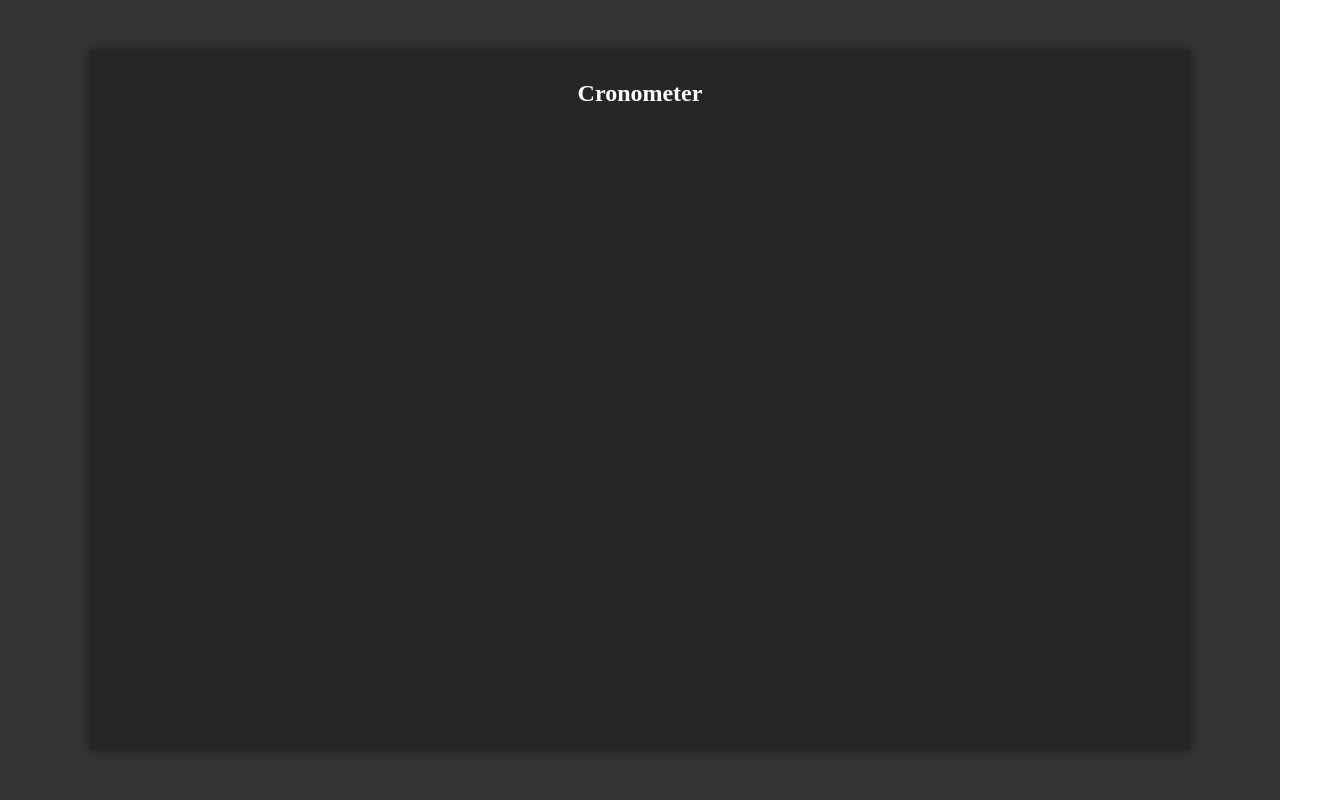
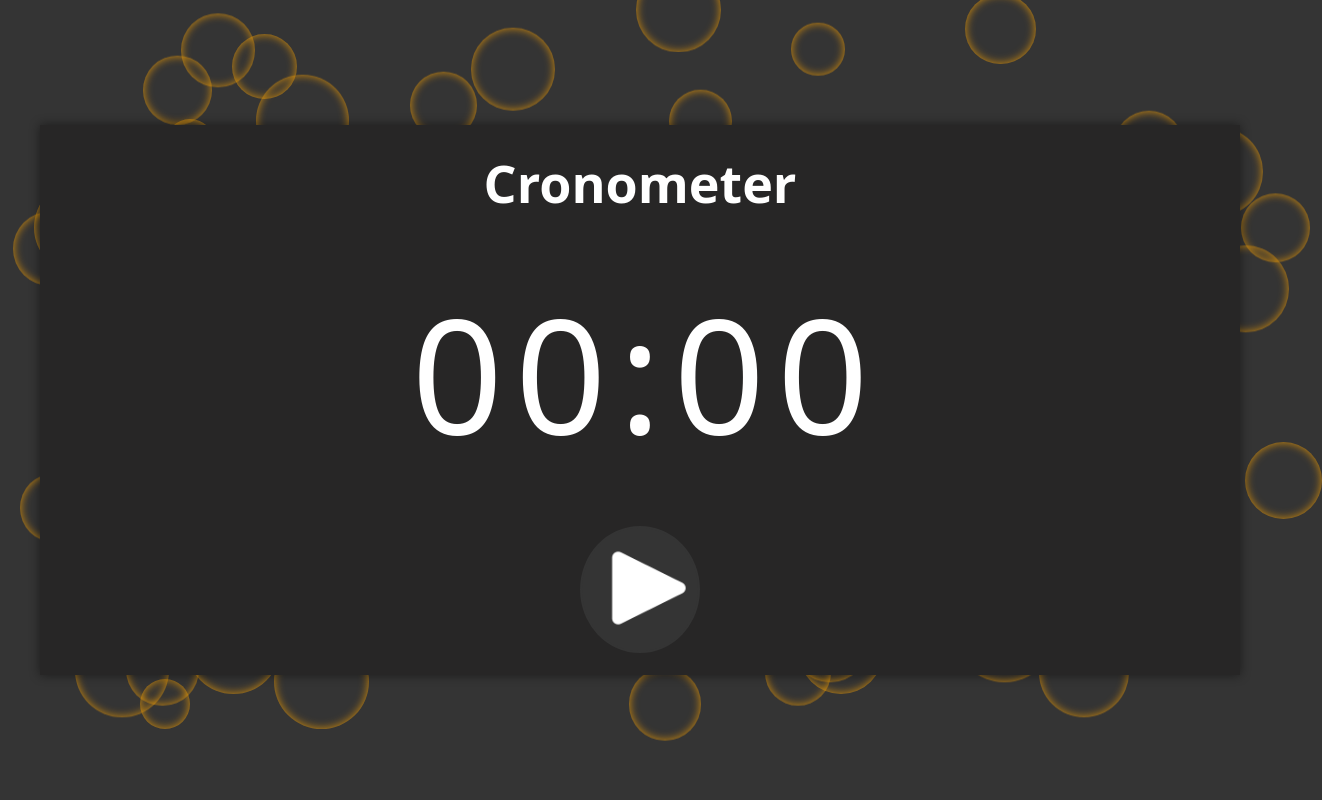
Before and after one commit to davi-lucciola/ClockApp, a React (Vite) app: page / in a window 1280 px wide. Shown: the whole page, 1322 px wide, since content can reach past the window. Built offline with nearby package versions, Linux system fonts and the light colour scheme.

Commit message:
feat: layout inicial do cronometro + orange bubble animation

```diff
--- a/index.html
+++ b/index.html
@@ -8,6 +8,7 @@
   </head>
   <body>
     <div id="root"></div>
+    <div id="bubbles"></div>
     <script type="module" src="/src/main.jsx"></script>
   </body>
 </html>
--- /dev/null
+++ b/src/components/Bubble/index.jsx
@@ -0,0 +1,10 @@
+export const Bubble = () => {
+    const bubbleRadius = Math.random() * 50;
+    const bubble = document.createElement('span');
+
+    bubble.className = 'bubble'
+    bubble.style.width = 50 + bubbleRadius + 'px';
+    bubble.style.height = 50 + bubbleRadius + 'px';
+    bubble.style.left = Math.random() * (innerWidth - 20) + 'px';
+    return bubble;
+}
--- /dev/null
+++ b/src/components/Button/index.jsx
@@ -0,0 +1,7 @@
+export const Button = ({ onClick, content, className }) => {
+    return (
+        <button onClick={onClick} className={className}>
+            {content}
+        </button>
+    )
+}
--- a/src/components/Visor/index.jsx
+++ b/src/components/Visor/index.jsx
@@ -0,0 +1,13 @@
+import './style.css'
+
+export const Visor = () => {
+    return (
+        <div className="visor">
+            <span>0</span>
+            <span>0</span>
+            <span>:</span>
+            <span>0</span>
+            <span>0</span>
+        </div>
+    )
+}
--- a/src/components/Visor/style.css
+++ b/src/components/Visor/style.css
@@ -0,0 +1,11 @@
+.visor {
+  display: flex;
+  align-items: center;
+  gap: 12px;
+  cursor: default;
+}
+
+.visor span {
+  font-size: 10rem;
+  font-family: var(--modern-font);
+}
--- a/src/main.jsx
+++ b/src/main.jsx
@@ -1,11 +1,19 @@
 import React from 'react'
 import ReactDOM from 'react-dom/client'
 import { App } from './templates/App'
+import { Bubble } from './components/Bubble'
 import './styles/global-styles.css'
 
 
-ReactDOM.createRoot(document.getElementById('root')).render(
-  <React.StrictMode>
-    <App />
-  </React.StrictMode>,
-)
+const Root = document.getElementById('root');
+const bubbles = document.getElementById('bubbles')
+
+export const createBubbles = () => {
+  const bubble = Bubble();
+  bubbles.appendChild(bubble);
+  setTimeout(() => bubble.remove(), 8000)
+}
+
+setInterval(createBubbles, 100);
+
+ReactDOM.createRoot(Root).render(<App/>);
--- a/src/styles/global-styles.css
+++ b/src/styles/global-styles.css
@@ -1,21 +1,68 @@
+:root {
+  --modern-font: system-ui, -apple-system, BlinkMacSystemFont, "Segoe UI",
+    Roboto, Oxygen, Ubuntu, Cantarell, "Open Sans", "Helvetica Neue", sans-serif;
+}
+
 * {
   margin: 0;
   padding: 0;
   box-sizing: border-box;
 }
 
+html {
+  overflow: hidden;
+}
+
+body {
+  display: flex;
+  justify-content: center;
+  background-color: rgb(52, 52, 52);
+}
+
 #root {
+  width: 100vw;
+  height: 100vh;
   display: flex;
-  width: 100vw;
+  justify-content: center;
+  align-items: center;
+  max-width: 1366px;
   height: 100vh;
   color: #fff;
   background-color: rgb(52, 52, 52);
-  padding: 50px 90px;
+}
+
+#bubbles {
+  position: absolute;
+  left: 0px;
+  top: -50;
 
 }
 
 main {
   flex: 1;
+  max-width: 1200px;
+  z-index: 1;
+  height: 550px;
+  font-family: var(--modern-font);
   background-color: rgb(39, 38, 38);
   box-shadow: 0px 0px 10px rgba(0, 0, 0, 0.485);
 }
+
+.bubble {
+  position: absolute;
+  bottom: -50px;
+  background: transparent;
+  border-radius: 50%;
+  box-shadow: inset 0 0 10px rgba(255, 166, 0, 0.8);
+  animation: bubbles 6s linear infinite
+}
+
+@keyframes bubbles {
+  0% {
+    transform: translateY(700px);
+  }
+
+  100% {
+    transform: translateY()
+  }
+}
--- a/src/templates/Cronometro/index.jsx
+++ b/src/templates/Cronometro/index.jsx
@@ -1,4 +1,6 @@
 import { Component } from "react";
+import { Visor } from "../../components/Visor";
+import { Button } from "../../components/Button";
 import './style.css'
 
 export class Cronometro extends Component {
@@ -7,6 +9,10 @@ export class Cronometro extends Component {
     return (
       <section className="cronometer">
         <h1> Cronometer </h1>
+        <Visor />
+        <Button
+          className="play-button"
+          content={(<img src="/play-icon.png"/>)}/>
       </section>
     )
   }
--- a/src/templates/Cronometro/style.css
+++ b/src/templates/Cronometro/style.css
@@ -1,5 +1,34 @@
+:root {
+    --button-width: 120px;
+}
+
 .cronometer {
     display: flex;
-    justify-content: center;
-    padding: 30px 50px;
+    flex-direction: column;
+    align-items: center;
+    justify-content: space-around;
+    height: 100%;
 }
+
+.cronometer h1 {
+    font-size: 52px;
+}
+
+.play-button {
+    border: none;
+    width: var(--button-width);
+    border-radius: 50%;
+    padding-left: 7px;
+    background-color: rgb(52, 52, 52);
+    border: 2px solid rgb(52, 52, 52);
+    transition: 0.3s ease-in-out;
+}
+
+.play-button:hover {
+    background-color: rgb(31, 31, 31);
+    border: 2px solid orange;
+}
+
+.play-button img {
+    width: var(--button-width)
+}
```
Also changed, not shown: public/play-icon.png (added), src/components/Botao/index.jsx (deleted).
